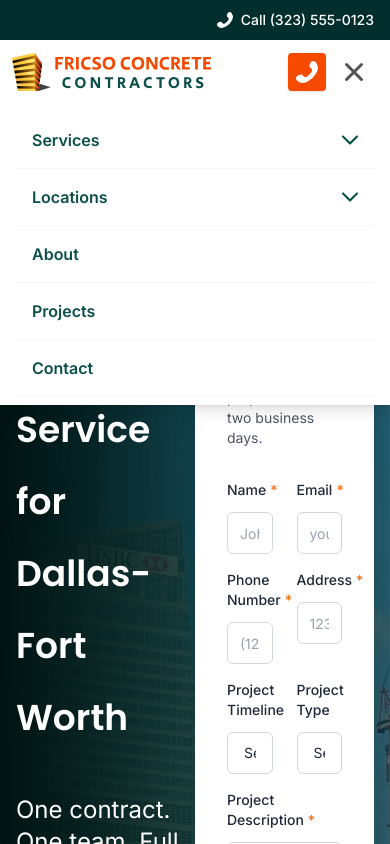
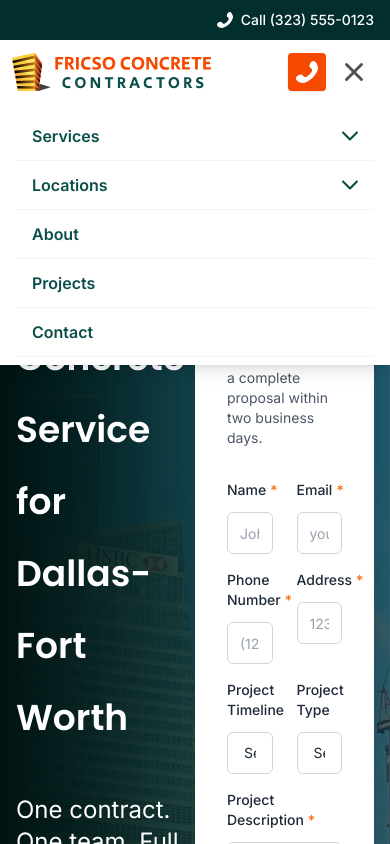
Before and after one commit to fahimurReza/site-template-gmbkingdom, a Next.js app: page / in a window 390 px wide. Both pictures are taken after a click on the button "Toggle menu". Shown: the top 844 px of the page. Built offline with nearby package versions, Linux system fonts and the light colour scheme.

Commit message:
ui (responsive-navBar): navItems padding 04

```diff
--- a/components/layout/header/NavLink.tsx
+++ b/components/layout/header/NavLink.tsx
@@ -37,7 +37,7 @@ const NavLink = ({ item, mobile = false, onClose }: NavLinkProps) => {
         className={clsx(
           "flex items-center text-brand-teal-light hover:text-brand-orange transition-colors",
           mobile
-            ? "py-4 px-4 border-b border-gray-100 font-semibold justify-between"
+            ? "py-3 px-4 border-b border-gray-100 font-semibold justify-between"
             : "px-2 py-2",
         )}
         onClick={handleClick}
```
